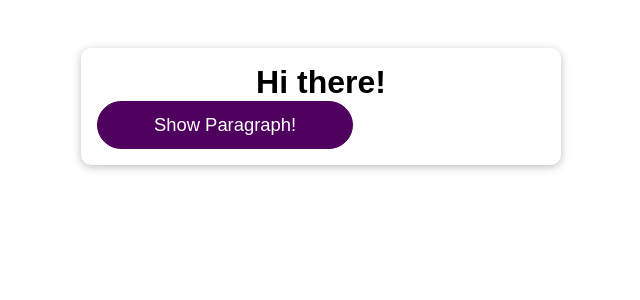
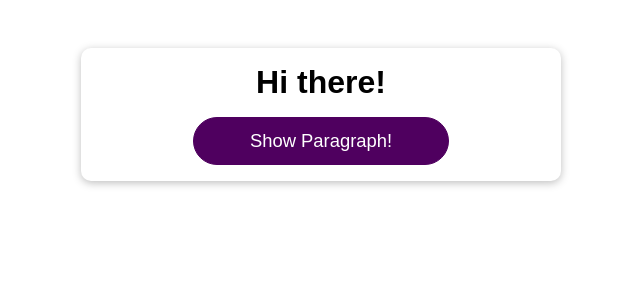
Before and after one commit to subin1224/react_udmey_playground, a React (Create React App) app: page / in a window 1280 px wide. Shown: the top 300 px of the page, without its empty margins (319-959 px from the left). Built offline with nearby package versions, Linux system fonts and the light colour scheme.

Commit message:
05-15 ############### 163강의 다시 시작

```diff
--- a/src/App.css
+++ b/src/App.css
@@ -5,6 +5,7 @@
   background: white;
   box-shadow: 0 2px 8px rgba(0, 0, 0, 0.26);
   border-radius: 10px;
+  text-align: center;
 }
 
 .app h1 {
--- a/src/App.js
+++ b/src/App.js
@@ -1,22 +1,23 @@
-import React, { useState } from 'react';
-import Button from './components/UI/Button/Button';
+import React, { useState } from "react";
+import Button from "./components/UI/Button/Button";
 
-import './App.css';
+import "./App.css";
+import DemoOutput from "./components/Demo/DemoOutput";
 
 function App() {
-const [showParagraph, setShowParagraph] = useState(false);
+  const [showParagraph, setShowParagraph] = useState(false);
 
-// 첫 렌더링 때 실행 & 버튼을 누르면 실행
-// 실제 DOM을 통한 업데이트는 가상 스냅샷 간의 차이점만 반영함.
-console.log('APP RUNNING');
+  // 첫 렌더링 때 실행 & 버튼을 누르면 실행
+  // 실제 DOM을 통한 업데이트는 가상 스냅샷 간의 차이점만 반영함.
+  console.log("APP RUNNING");
 
-const toggleParagraphHandler = () => {
-  setShowParagraph(prev => !prev);
-}
+  const toggleParagraphHandler = () => {
+    setShowParagraph((prev) => !prev);
+  };
   return (
     <div className="app">
       <h1>Hi there!</h1>
-      {showParagraph && <p>This is new!</p>}
+      <DemoOutput show={false} />
       <Button onClick={toggleParagraphHandler}>Show Paragraph!</Button>
     </div>
   );
--- /dev/null
+++ b/src/components/Demo/DemoOutput.js
@@ -0,0 +1,9 @@
+import React from "react";
+
+const DemoOutput = (props) => {
+  console.log("DemoOutput RUNNING");
+
+  return <p>{props.show ? "This is new!" : ""}</p>;
+};
+
+export default DemoOutput;
```
Also changed, not shown: 1 other file (tests, documents, lock files or other folders).
